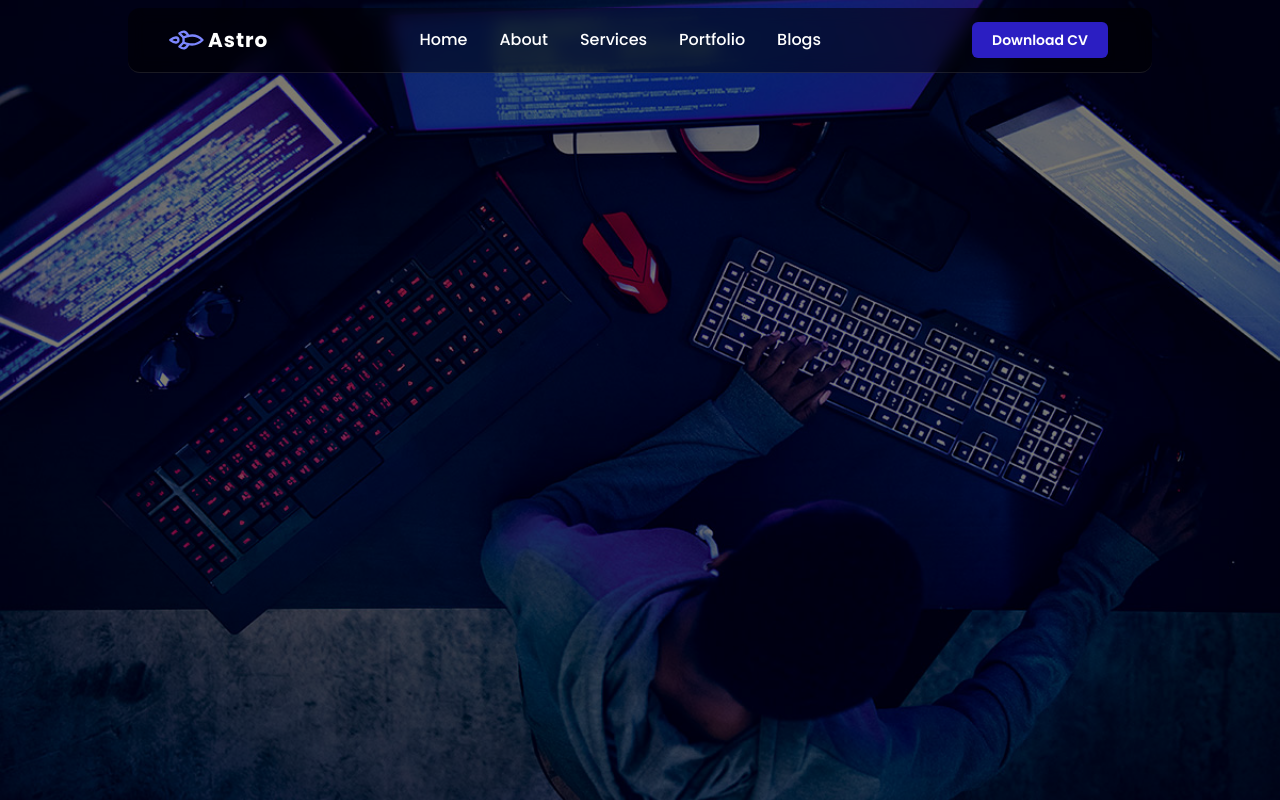
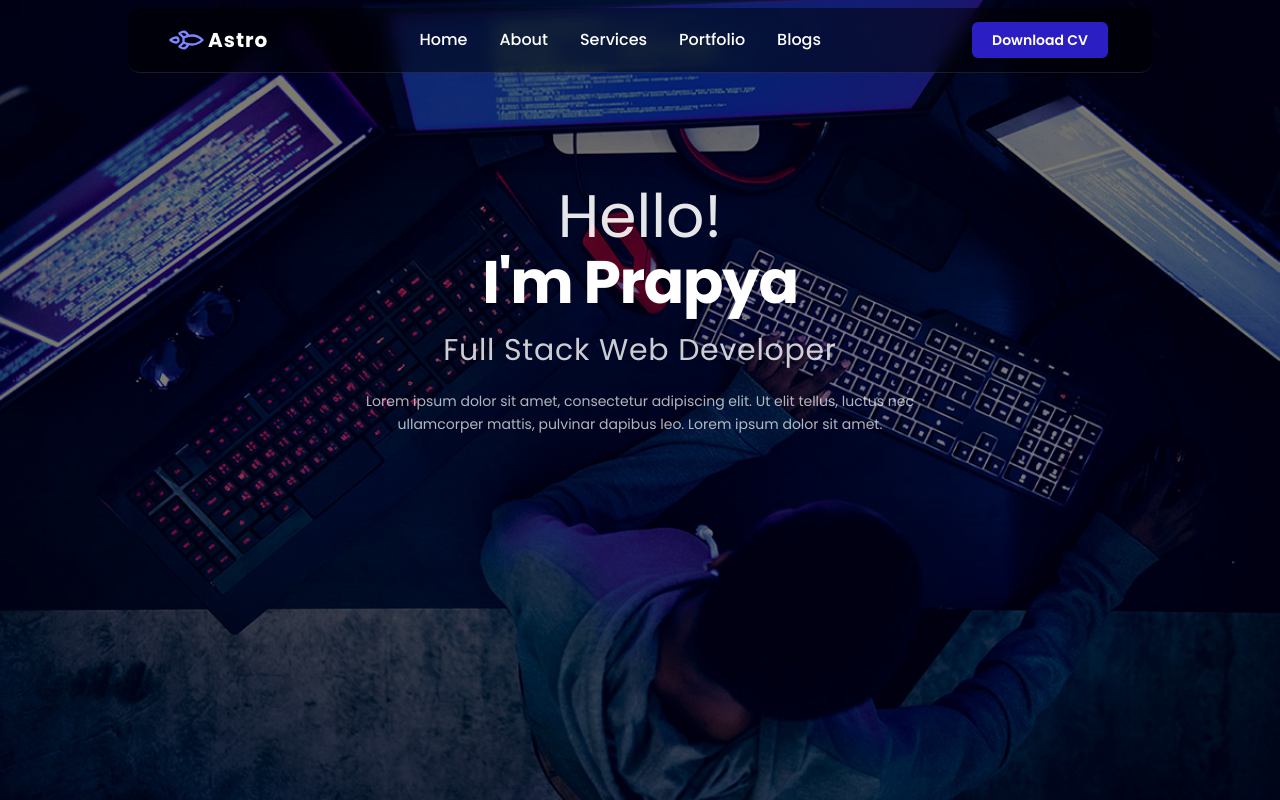
Before and after one commit to fatinishraqprapya25/Personal-Portfolio-React-Template, a React (Vite) app: page / in a window 1280 px wide. Built offline with nearby package versions, Linux system fonts and the light colour scheme.

Commit message:
basic hero section done

```diff
--- a/src/components/home/Hero.jsx
+++ b/src/components/home/Hero.jsx
@@ -1,9 +1,26 @@
 import Container from "../ui/Container";
 
 export default function Hero() {
-    return <section className="">
-        <Container>
+    return (
+        <section className="text-center text-white py-20 md:py-32 poppins">
+            <Container>
+                <h1 className="text-[60px] leading-[30px] font-[100] mb-4 text-white/90">
+                    Hello!
+                </h1>
 
-        </Container>
-    </section>
+                <h1 className="text-[60px] font-extrabold mb-4 tracking-tight mt-[-10px]">
+                    I'm Prapya
+                </h1>
+
+                <h2 className="text-[30px] font-light tracking-wide mb-8 text-white/80 mt-[-15px]">
+                    Full Stack Web Developer
+                </h2>
+
+                <p className="mx-auto max-w-xl text-sm font-light leading-relaxed text-white/70 mt-[-15px]">
+                    Lorem ipsum dolor sit amet, consectetur adipiscing elit. Ut elit tellus, luctus nec ullamcorper mattis, pulvinar dapibus leo. Lorem ipsum dolor sit amet.
+                </p>
+
+            </Container>
+        </section>
+    );
 }
```
